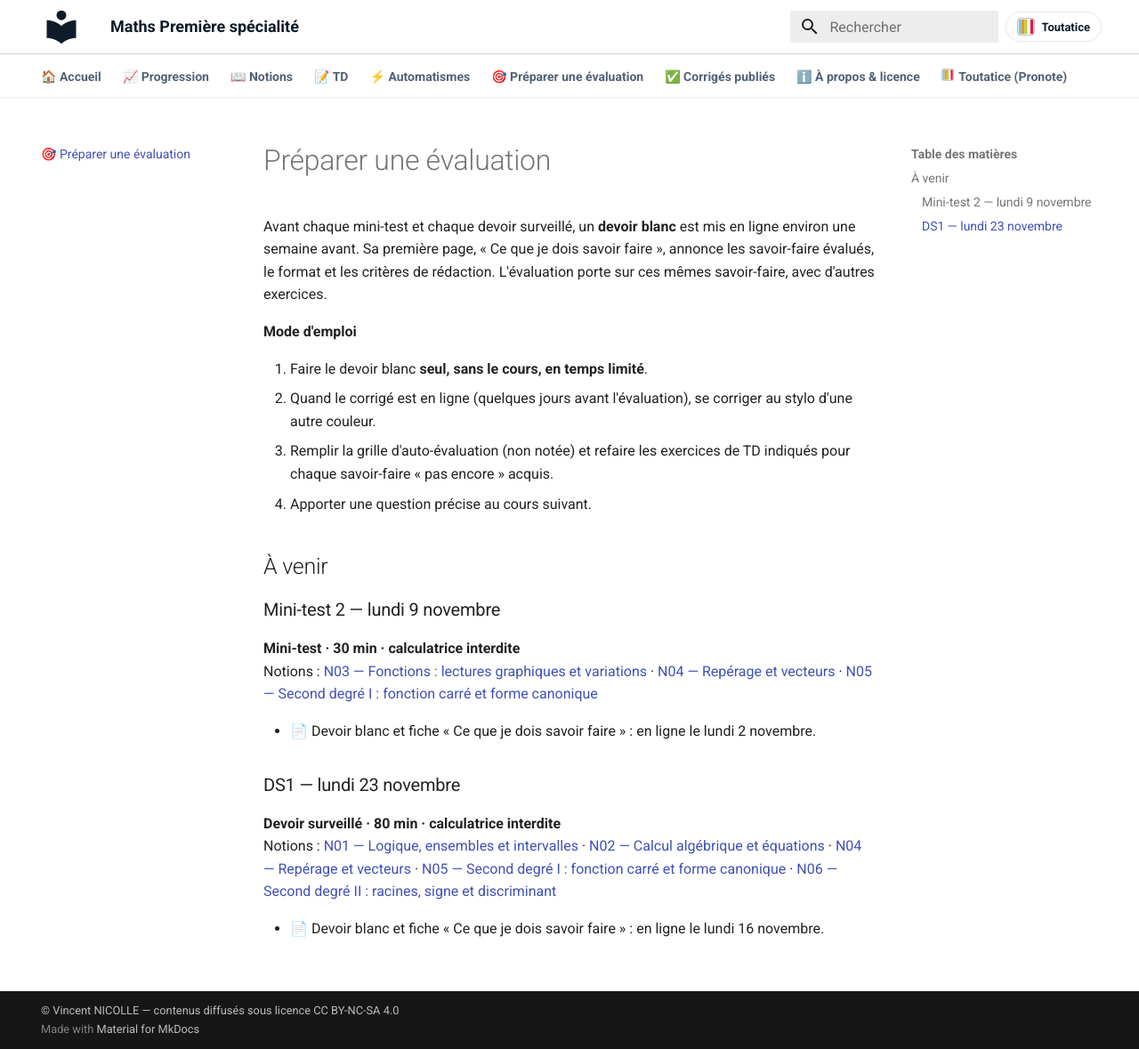
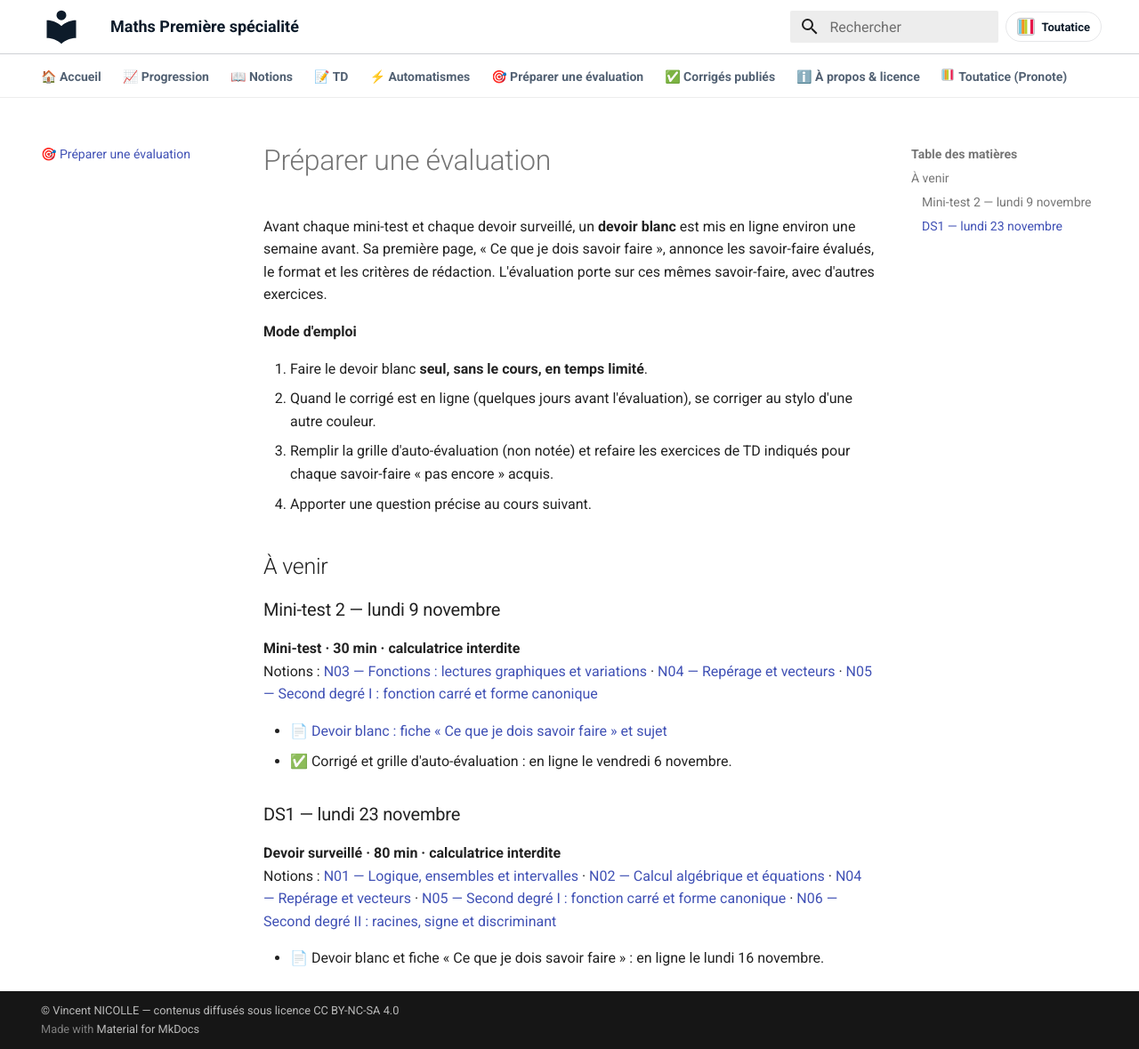
Before and after one commit to vnicolle56610/maths-premiere-specialite, an MkDocs documentation site: the page built from docs/preparer-evaluation/index.md, in a window 1280 px wide and 1179 px high. Shown: the whole window at 89% size. Built offline with MkDocs 1.6.1 and Material for MkDocs 9.7.7, drawn with Linux system fonts in a browser that asks for light colours.

Commit message:
Préparer une évaluation : 1 PDF copié(s), 0 retiré(s), 4 page(s) mise(s) à jour
Généré par scripts/publier_devoirs_blancs.py depuis devoirs_blancs.yaml.

```diff
--- a/devoirs_blancs.yaml
+++ b/devoirs_blancs.yaml
@@ -30,7 +30,7 @@
     corrige: CORRIGE_DEVOIR_BLANC_MT2_1S.pdf
     sujet_prevu: 2026-11-02
     corrige_prevu: 2026-11-06
-    etat: annonce
+    etat: sujet
 
   - id: DS1
     date: 2026-11-23
--- a/docs/preparer-evaluation/index.md
+++ b/docs/preparer-evaluation/index.md
@@ -22,7 +22,8 @@
 **Mini-test · 30 min · calculatrice interdite**
 Notions : [N03 — Fonctions : lectures graphiques et variations](../notions/N03-fonctions-lectures-variations.md) · [N04 — Repérage et vecteurs](../notions/N04-reperages-vecteurs.md) · [N05 — Second degré I : fonction carré et forme canonique](../notions/N05-second-degre-i.md)
 
-- 📄 Devoir blanc et fiche « Ce que je dois savoir faire » : en ligne le lundi 2 novembre.
+- 📄 [Devoir blanc : fiche « Ce que je dois savoir faire » et sujet](2026-2027/DEVOIR_BLANC_MT2_1S.pdf)
+- ✅ Corrigé et grille d'auto-évaluation : en ligne le vendredi 6 novembre.
 
 ### DS1 — lundi 23 novembre {#ds1-2026-2027}
 
```
Also changed, not shown: docs/notions/N03-fonctions-lectures-variations.md (+1 -1 lines), docs/notions/N04-reperages-vecteurs.md (+1 -1 lines), docs/notions/N05-second-degre-i.md (+1 -1 lines), 1 other file.
